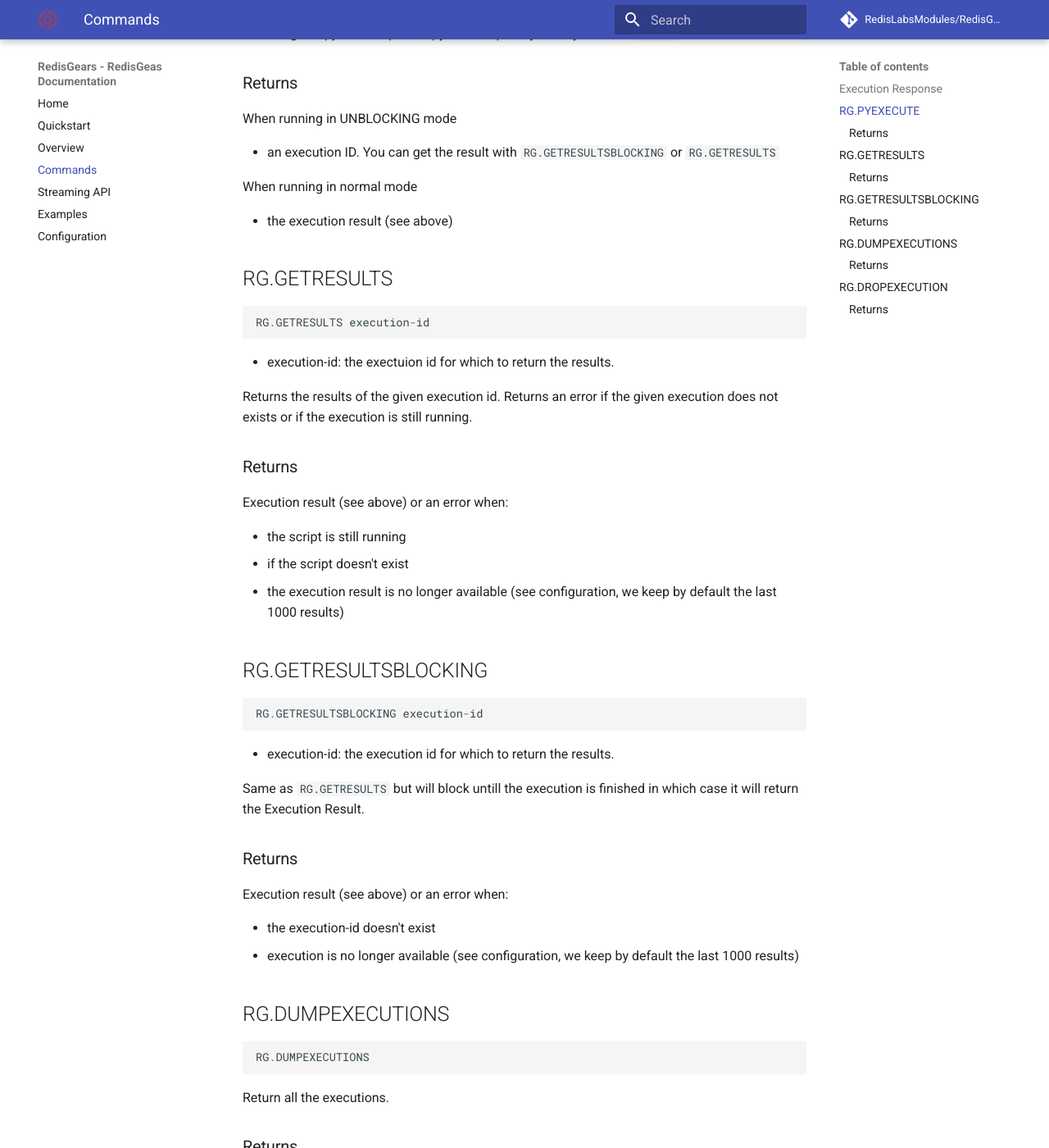
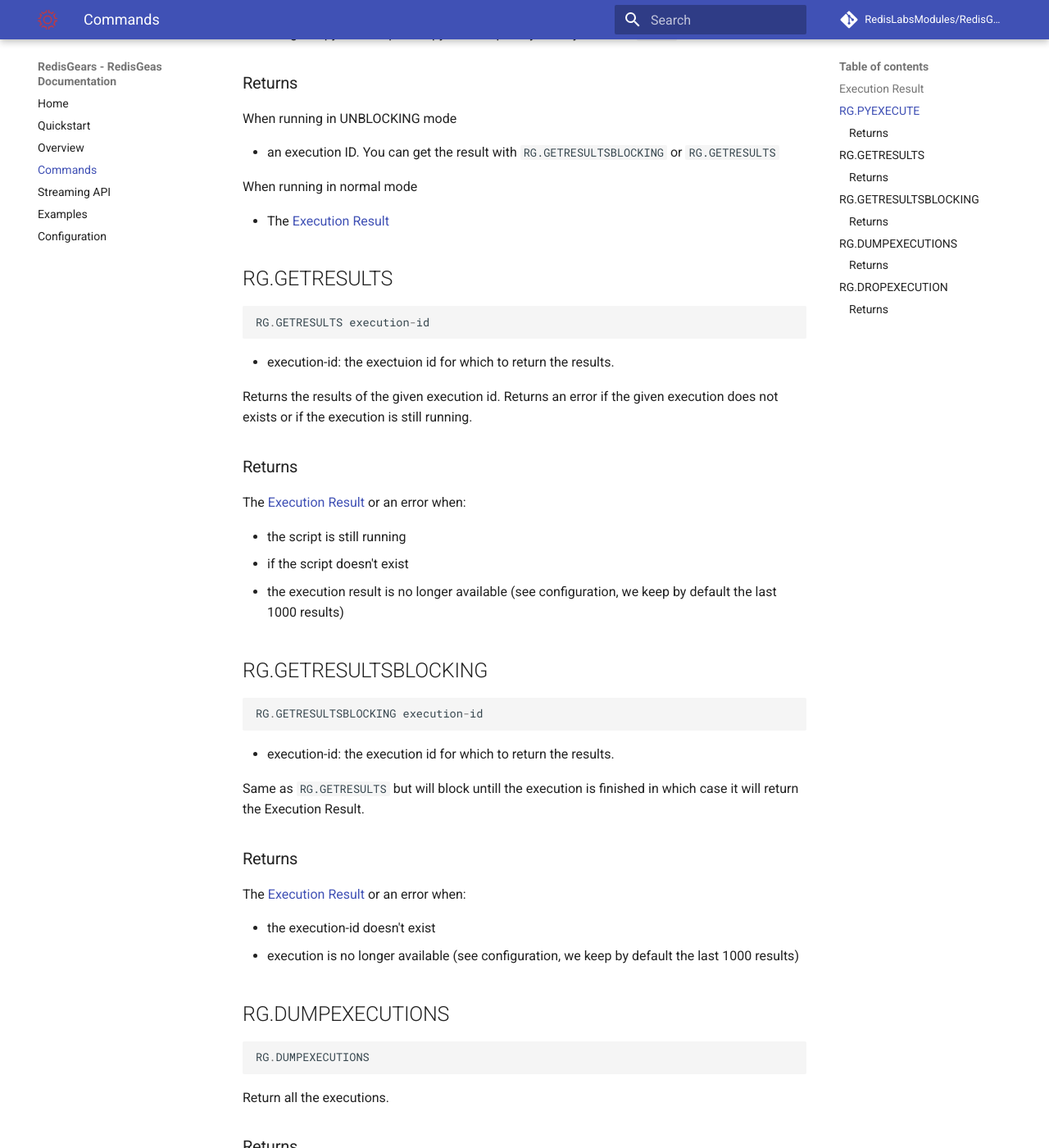
Before and after one commit to RedisGears/RedisGears, an MkDocs documentation site: the page built from docs/commands.md, in a window 1280 px wide and 1400 px high, scrolled down 719 px. Shown: the whole window at 82% size. Built offline with MkDocs 1.6.1 and Material for MkDocs 9.7.7, drawn with Linux system fonts in a browser that asks for light colours; comment, search, counter and statistics services are not loaded; old or Windows-style settings are respelled for this version of MkDocs; some of the changed text lies outside the part shown.

Commit message:
internal linking for execution response

```diff
--- a/docs/commands.md
+++ b/docs/commands.md
@@ -1,10 +1,10 @@
 # RedisGears Commands
 
-## Execution Response
+## Execution Result
 RedisGears allows you to run python scripts.  These python scripts can run in a `Gears` and a `non Gears` mode.  The execution result depends on the type of execution and success or failure.
 
 * When running a `Gears` execution
-	- successful: the execution result
+	- successful: the resultset
 	- failure: the error message
 * When running a `non Gears` execution
 	- successful: `OK`
@@ -28,7 +28,7 @@
 
 When running in normal mode
 
-* the execution result (see above)
+* The [Execution Result](#execution-result)
 
 
 ## RG.GETRESULTS
@@ -40,7 +40,7 @@
 Returns the results of the given execution id. Returns an error if the given execution does not exists or if the execution is still running.
 
 ### Returns
-Execution result (see above) or an error when:
+The [Execution Result](#execution-result) or an error when:
 
 * the script is still running
 * if the script doesn't exist
@@ -56,7 +56,7 @@
 Same as `RG.GETRESULTS` but will block untill the execution is finished in which case it will return the Execution Result.
 
 ### Returns
-Execution result (see above) or an error when:
+The [Execution Result](#execution-result) or an error when:
 
 * the execution-id doesn't exist
 * execution is no longer available (see configuration, we keep by default the last 1000 results)
@@ -84,7 +84,7 @@
 Dropping the given execution-id result, returns error if the execution does not exists or is still running.
 
 ### Returns
-OK on success or error when:
+`OK` on success or error when:
 
 * the script is still running
 * if the execution-id doesn't exist or is no longer available (see configuration, we keep by default the last 1000 results)
```
